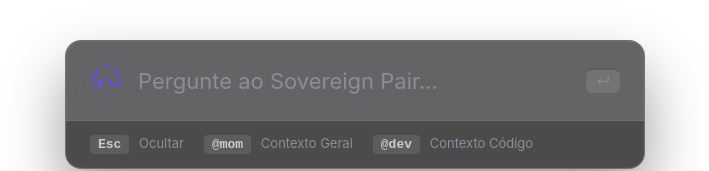
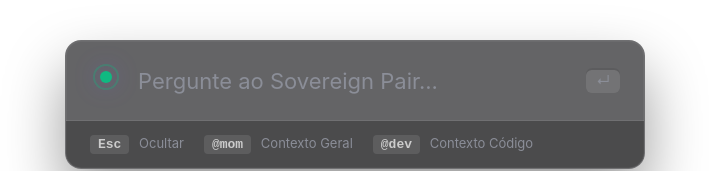
Before and after one commit to personal-digital-sovereignty/sovereign-pair, a Vue app in the folder desktop/: page / in a window 1280 px wide. Shown: the top 171 px of the page, without its empty margins (285-994 px from the left). Built offline with nearby package versions, Linux system fonts and the light colour scheme.

Commit message:
style(desktop): replace generic brain icon with official Sovereign Pair circular SVG logo

```diff
--- a/desktop/src/App.vue
+++ b/desktop/src/App.vue
@@ -115,8 +115,9 @@ onMounted(() => {
     <!-- Header / Input Area -->
     <div class="search-header" data-tauri-drag-region>
       <div class="agent-icon">
-        <svg xmlns="http://www.w3.org/2000/svg" width="32" height="32" fill="var(--accent)" viewBox="0 0 256 256">
-          <path d="M216.59,103c-2.73-30-24.16-56.34-53.11-65.41A67.92,67.92,0,0,0,128,24a67.92,67.92,0,0,0-35.48,13.57C63.57,46.64,42.14,73,39.41,103,22.06,112.55,10,132.89,10,152a46.06,46.06,0,0,0,46,46h24A14,14,0,0,0,94,184V168a14,14,0,0,1,14-14h13.25A51.3,51.3,0,0,1,128,152a51.3,51.3,0,0,1,6.75,2h13.25A14,14,0,0,1,162,168v16a14,14,0,0,0,14,14h24a46.06,46.06,0,0,0,46-46C246,132.89,233.94,112.55,216.59,103ZM220.26,177.16A34,34,0,0,1,196,186H176v-18a26,26,0,0,0-26-26H134a64.44,64.44,0,0,0-12-1.12,64.44,64.44,0,0,0-12,1.12H94a26,26,0,0,0-26,26v18H48a34,34,0,0,1-24.26-8.84A33.56,33.56,0,0,1,22.18,144c1.17-15.06,12.72-27.42,26.6-28.52a6,6,0,0,0,5.22-6A100,100,0,0,1,60.89,75a6,6,0,0,0-1.78-8A56,56,0,0,1,128,36a56,56,0,0,1,68.89,31,6,6,0,0,0-1.78,8,100,100,0,0,1,6.89,34.52,6,6,0,0,0,5.22,6c13.88,1.1,25.43,13.46,26.6,28.52A33.56,33.56,0,0,1,220.26,177.16Z"></path>
+        <svg xmlns="http://www.w3.org/2000/svg" width="32" height="32" viewBox="0 0 24 24" fill="none" class="shrink-0" style="color: #10b981;">
+          <circle cx="12" cy="12" r="4.5" fill="currentColor"/>
+          <circle cx="12" cy="12" r="9" stroke="currentColor" stroke-width="1.5" stroke-opacity="0.3"/>
         </svg>
       </div>
       <input
```
